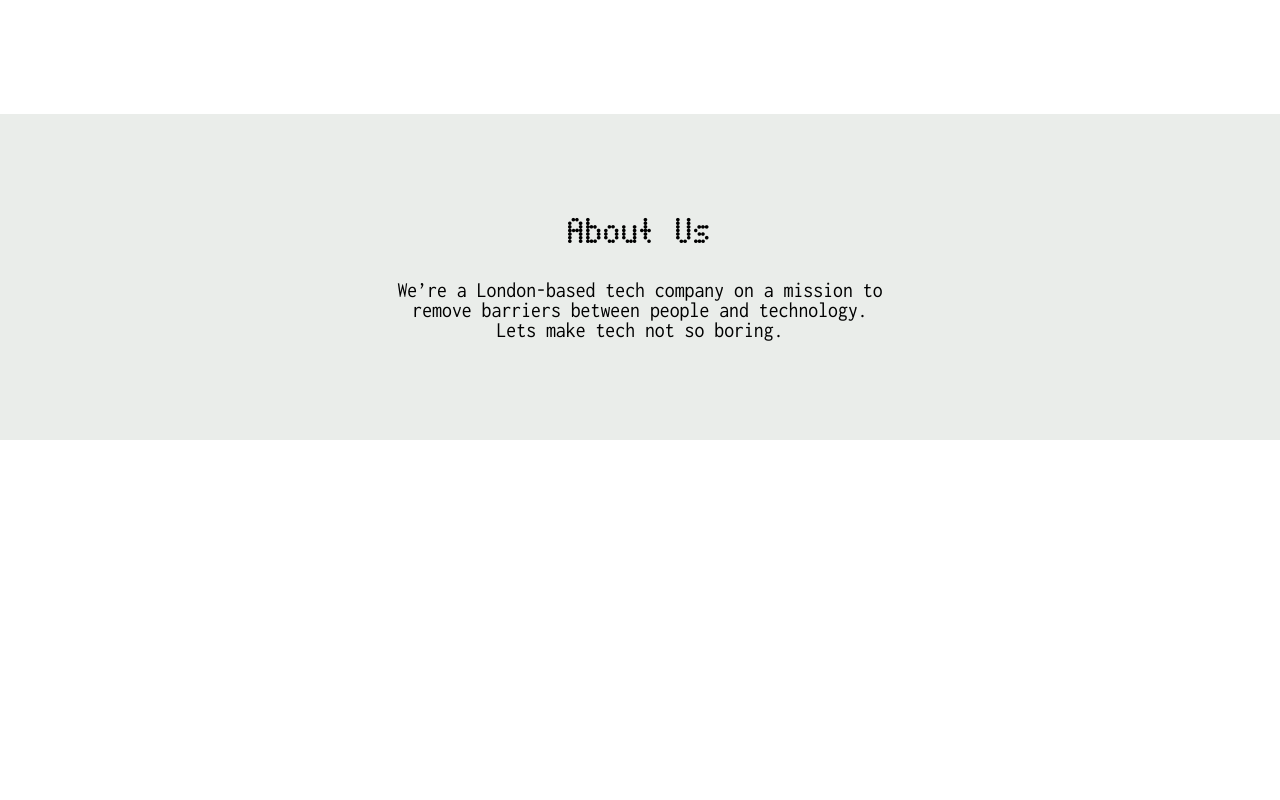
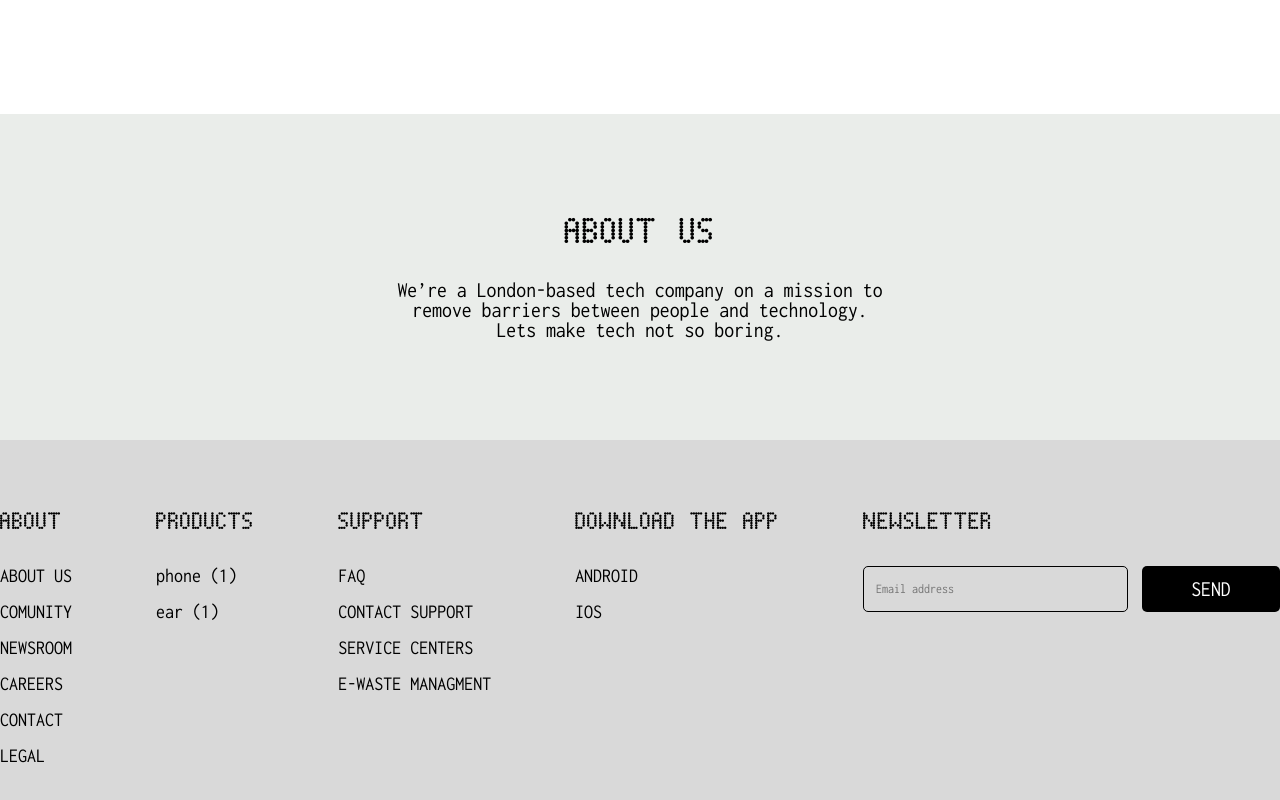
Before and after one commit to Dalaskor/nothing, a Vue app: page / in a window 1280 px wide. Shown: the part 2441-3241 px from the top of the page. Before the commit the page ends 2881 px from the top, so only its background shows below. Built offline with nearby package versions, Linux system fonts and the light colour scheme.

Commit message:
add footer

```diff
--- a/src/App.vue
+++ b/src/App.vue
@@ -1,17 +1,20 @@
 <template>
 <HeaderView/>
 <MainView/>
+<FooterView/>
 </template>
 
 <script>
 import HeaderView from './components/HeaderView.vue';
 import MainView from './components/MainView.vue';
+import FooterView from './components/FooterView.vue';
 
 export default {
   name: 'App',
   components: {
     HeaderView,
     MainView,
+    FooterView,
   },
 };
 </script>
--- a/src/components/AboutView.vue
+++ b/src/components/AboutView.vue
@@ -38,6 +38,7 @@ export default {
         font-weight: 400;
         font-size: 36px;
         line-height: 100%;
+        text-transform: uppercase;
     }
     &__description {
         font-size: 22px;
--- /dev/null
+++ b/src/components/FooterView.vue
@@ -0,0 +1,136 @@
+<template>
+<footer class="footer">
+    <div class="footer__container">
+        <div class="footer__column">
+            <h3 class="footer__title">About</h3>
+            <ul class="footer__list">
+                <li class="footer__list"><a href="#" class="footer__link">About Us</a></li>
+                <li class="footer__list"><a href="#" class="footer__link">Comunity</a></li>
+                <li class="footer__list"><a href="#" class="footer__link">Newsroom</a></li>
+                <li class="footer__list"><a href="#" class="footer__link">Careers</a></li>
+                <li class="footer__list"><a href="#" class="footer__link">Contact</a></li>
+                <li class="footer__list"><a href="#" class="footer__link">Legal</a></li>
+            </ul>
+        </div>
+        <div class="footer__column">
+            <h3 class="footer__title">Products</h3>
+            <ul class="footer__list">
+                <li class="footer__list"><a href="#" class="footer__link footer__link_sm">
+                    phone (1)
+                </a></li>
+                <li class="footer__list"><a href="#" class="footer__link  footer__link_sm">
+                    ear (1)
+                </a></li>
+            </ul>
+        </div>
+        <div class="footer__column">
+            <h3 class="footer__title">Support</h3>
+            <ul class="footer__list">
+                <li class="footer__list"><a href="#" class="footer__link">FAQ</a></li>
+                <li class="footer__list"><a href="#" class="footer__link">Contact Support</a></li>
+                <li class="footer__list"><a href="#" class="footer__link">Service Centers</a></li>
+                <li class="footer__list"><a href="#" class="footer__link">E-waste managment</a></li>
+            </ul>
+        </div>
+        <div class="footer__column">
+            <h3 class="footer__title">Download the app</h3>
+            <ul class="footer__list">
+                <li class="footer__list"><a href="#" class="footer__link">Android</a></li>
+                <li class="footer__list"><a href="#" class="footer__link">Ios</a></li>
+            </ul>
+        </div>
+        <div class="footer__column">
+            <h3 class="footer__title">Newsletter</h3>
+            <form action="#" class="footer__form">
+                <!-- eslint-disable-next-line -->
+                <input type="email" name="email" id="email" class="footer__input" placeholder="Email address">
+                <button class="footer__button btn btn_black">Send</button>
+            </form>
+        </div>
+    </div>
+</footer>
+</template>
+
+<script>
+export default {
+  name: 'FooterView',
+};
+</script>
+
+<style scoped lang="scss">
+.footer {
+    position: relative;
+    z-index: 9999;
+    background: #D9D9D9;
+
+    &__container {
+        display: flex;
+        align-items: start;
+        justify-content: space-between;
+        flex-wrap: wrap;
+        gap: 30px;
+        padding: 70px 0px;
+    }
+
+    &__column {
+        display: flex;
+        flex-direction: column;
+        gap: 32px;
+    }
+
+    &__title {
+        font-family: 'Dot Matrix';
+        font-style: normal;
+        font-weight: 400;
+        font-size: 24px;
+        line-height: 100%;
+        text-transform: uppercase;
+    }
+
+    &__list {
+        display: flex;
+        flex-direction: column;
+        gap: 16px;
+    }
+
+    &__link {
+        text-transform: uppercase;
+        color: #000000;
+        transition: 0.3s;
+        &:hover {
+            cursor: pointer;
+            opacity: 0.7;
+        }
+
+        &_sm {
+            text-transform: none;
+        }
+    }
+
+    &__form {
+        display: flex;
+        align-items: center;
+        justify-content: start;
+        flex-wrap: wrap;
+        gap: 14px;
+    }
+
+    &__input {
+        width: 265px;
+        height: 46px;
+        border: 1px solid #000000;
+        border-radius: 5px;
+        background-color: #D9D9D9;
+        padding: 0px 12px;
+    }
+
+    &__button {
+    }
+}
+.btn {
+
+    &_black {
+    }
+}
+
+</style>
```
